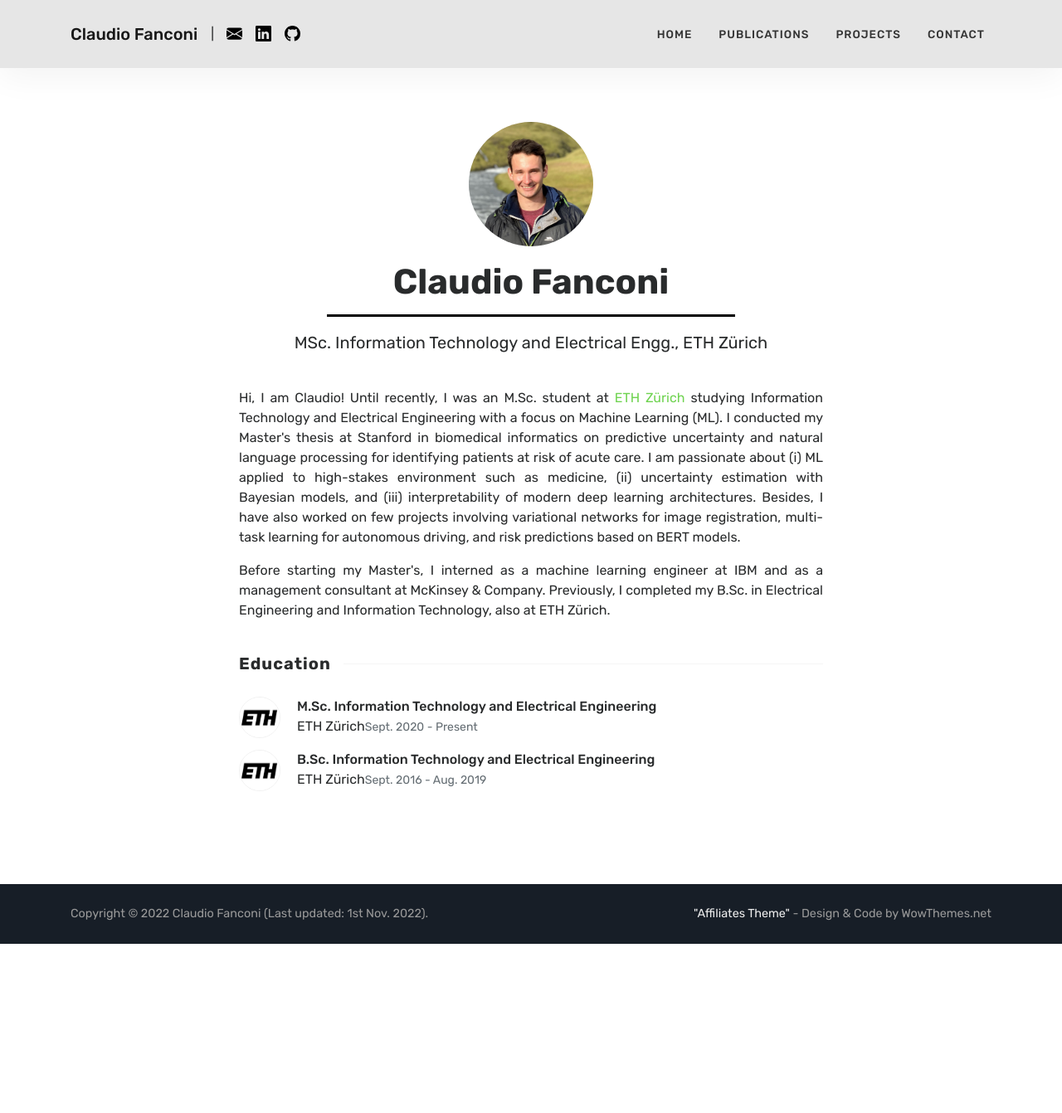
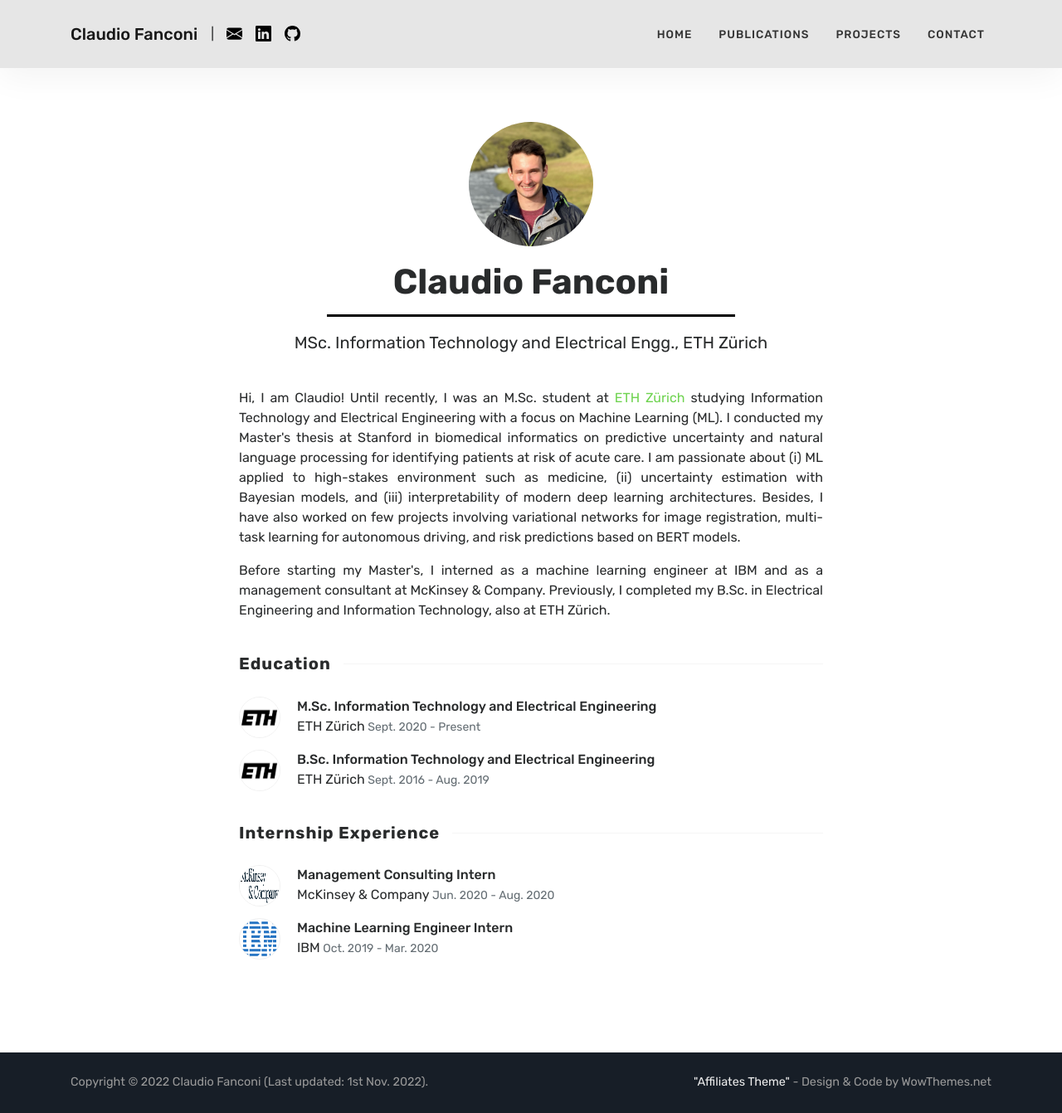
Before and after one commit to fanconic/fanconic.github.io, a Jekyll site: the page built from index.html, in a window 1280 px wide and 1342 px high. Shown: the whole window at 83% size. Built offline with Jekyll 4.4.1, drawn with Linux system fonts in a browser that asks for light colours.

Commit message:
added work experience, fixed missing image

```diff
--- a/index.html
+++ b/index.html
@@ -7,7 +7,8 @@ title: Home
 ================================================== -->
 <section class="intro full-width">
     <div class="wrapintro">
-        <img src="{{ site.baseurl }}/assets/images/fanconic.jpg" class="rounded-circle profile-img" alt="Rahul Rade">
+        <img src="{{ site.baseurl }}/assets/images/fanconic.jpg" class="rounded-circle profile-img"
+            alt="Claudio Fanconi">
         <h2>Claudio Fanconi</h2>
         <hr class="intro-hr" />
         <p class="degree">MSc. Information Technology and Electrical Engg., ETH Zürich</p>
@@ -34,11 +35,25 @@ title: Home
             <img class="rounded-circle img-responsive pull-left" src="{{ site.baseurl }}/assets/images/about/e2.png"
                 alt="ETH Zürich">
             <p><span style="font-weight: 500;">M.Sc. Information Technology and Electrical Engineering</span><br />ETH
-                Zürich<span class="text-muted" style="font-size: 14px;">Sept. 2020 - Present</span></p>
+                Zürich<span class="text-muted" style="font-size: 14px;"> Sept. 2020 - Present</span></p>
             <img class="rounded-circle img-responsive pull-left" src="{{ site.baseurl }}/assets/images/about/e2.png"
                 alt="ETH Zürich">
             <p><span style="font-weight: 500;">B.Sc. Information Technology and Electrical Engineering</span><br />ETH
-                Zürich<span class="text-muted" style="font-size: 14px;">Sept. 2016 - Aug. 2019</span></p>
+                Zürich<span class="text-muted" style="font-size: 14px;"> Sept. 2016 - Aug. 2019</span></p>
+        </div>
+        <br />
+        <div class="wrapintro-title">
+            <h2><span>Internship Experience</span></h2>
+        </div>
+        <div class="wrapintro-details">
+            <img class="rounded-circle img-responsive pull-left" src="{{ site.baseurl }}/assets/images/about/mck.png"
+                alt="ETH Zürich">
+            <p><span style="font-weight: 500;">Management Consulting Intern</span><br />McKinsey & Company<span
+                    class="text-muted" style="font-size: 14px;"> Jun. 2020 - Aug. 2020</span></p>
+            <img class="rounded-circle img-responsive pull-left" src="{{ site.baseurl }}/assets/images/about/ibm.png"
+                alt="ETH Zürich">
+            <p><span style="font-weight: 500;">Machine Learning Engineer Intern</span><br />IBM<span class="text-muted"
+                    style="font-size: 14px;"> Oct. 2019 - Mar. 2020</span></p>
         </div>
     </div>
 </section>
```
Also changed, not shown: _pubs/01nlponcology.md (+1 -1 lines), assets/images/about/ibm.png (added), assets/images/about/mck.png (added).
